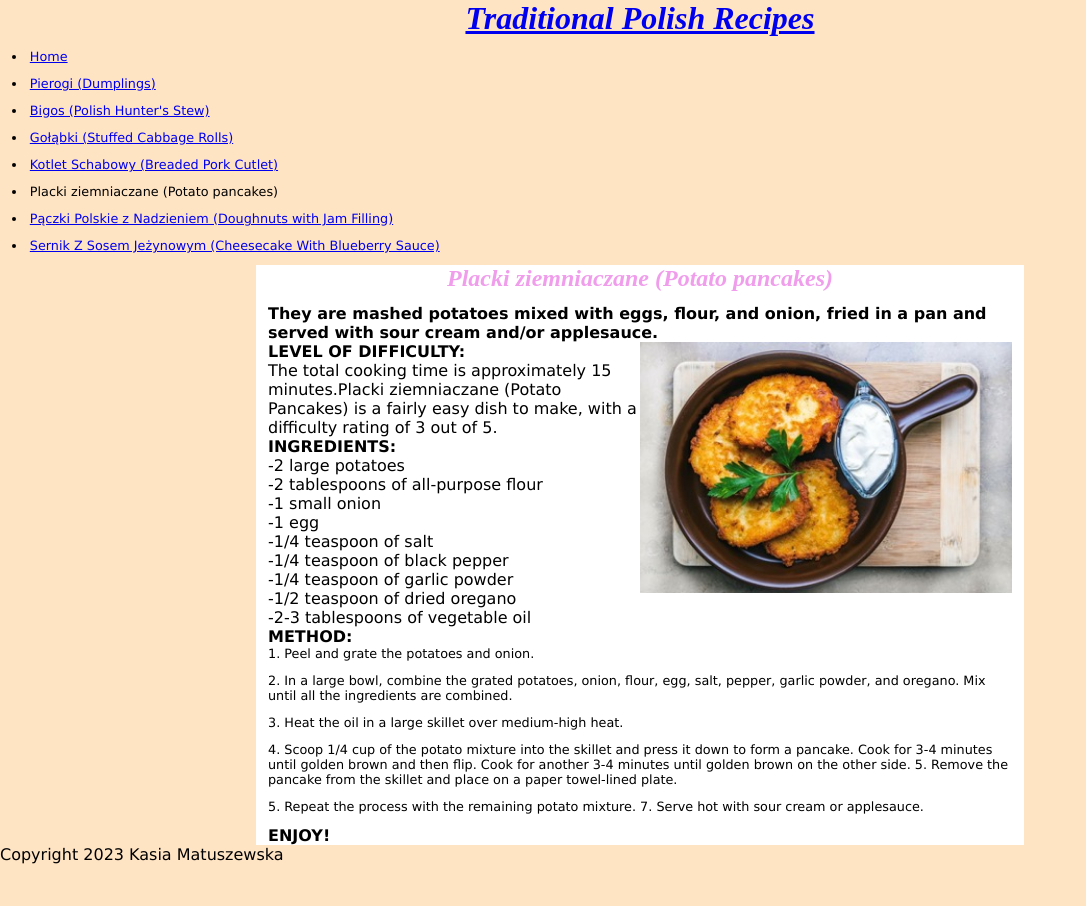
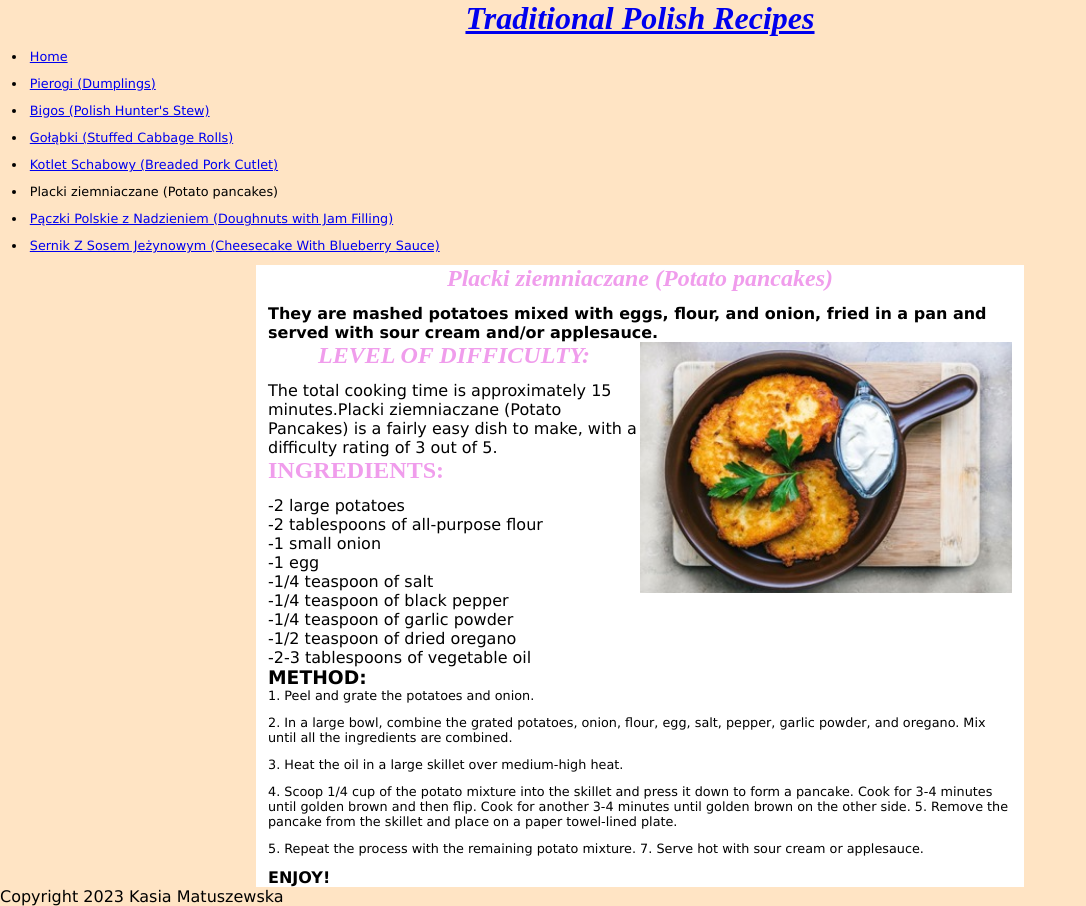
Before and after one commit to kasiamatuszewska/recipewebsite, a Jekyll site: the page built from _recipes/placki-ziemniaczane-potato-pancakes.md, in a window 1280 px wide. Shown: the whole page, without its empty margins (0-1086 px from the left). Built offline with Jekyll 4.4.1, drawn with Linux system fonts in a browser that asks for light colours.

```diff
--- a/_recipes/placki-ziemniaczane-potato-pancakes.md
+++ b/_recipes/placki-ziemniaczane-potato-pancakes.md
@@ -8,11 +8,11 @@ layout: recipe
 
 ![](../uploads/imiumu.jpg)
 
-**LEVEL OF DIFFICULTY:**
+# **LEVEL OF DIFFICULTY:**
 
 The total cooking time is approximately 15 minutes.Placki ziemniaczane (Potato Pancakes) is a fairly easy dish to make, with a difficulty rating of 3 out of 5.
 
-**INGREDIENTS:**
+## **INGREDIENTS:**
 
 \-2 large potatoes
 
@@ -32,7 +32,7 @@ The total cooking time is approximately 15 minutes.Placki ziemniaczane (Potato P
 
 \-2-3 tablespoons of vegetable oil
 
-**METHOD:**
+### **METHOD:**
 
 1. Peel and grate the potatoes and onion.
 2. In a large bowl, combine the grated potatoes, onion, flour, egg, salt, pepper, garlic powder, and oregano. Mix until all the ingredients are combined.
```
